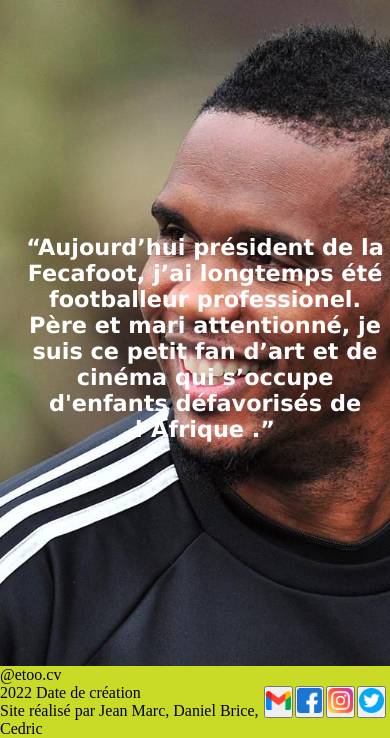
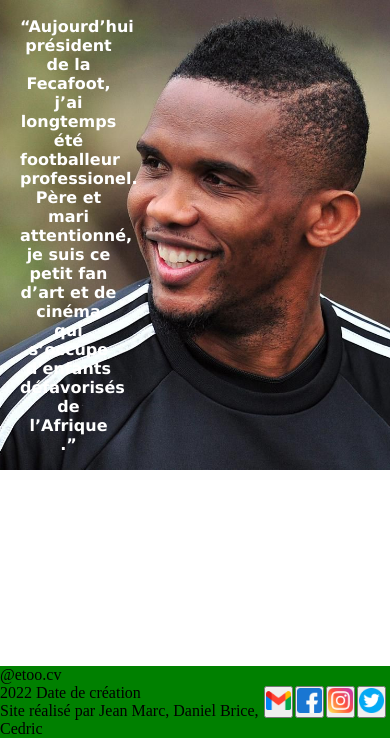
Before and after one commit to BriceDaniel93/project-lions-etoo, a PHP site: page / in a window 390 px wide. Shown: the part 106-844 px from the top of the page. Run offline with PHP 8.4, Linux system fonts and the light colour scheme.

Commit message:
update footer

```diff
--- a/Public/Style/header.css
+++ b/Public/Style/header.css
@@ -3,6 +3,7 @@ header {
     background: linear-gradient(#18391E, #01D758);
     border-top: solid;
     border-bottom: solid;
+    flex-wrap: nowrap;
 }
 
 header img {
--- a/Public/Style/index.css
+++ b/Public/Style/index.css
@@ -1,86 +1,40 @@
-/* html {
-    font: 62, 5%;
-    height: 100%;
-} */
-
-/* h1 {
-    font-size: 2.8rem;
-} */
-
-.hero h2 {
-    font-size: 2rem;
+.contenu h2 {
+    font-size: 2vw;
     color: white;
-    display: flex;
-    justify-content: center;
-    align-items: center;
     padding-left: 20px;
     text-align: center;
     font-family: Verdana, Geneva, Tahoma, sans-serif;
+    width: 30%;
 }
 
-/* li {
-    font-size: 1rem;
-} */
+
 
 ul li button a {
     color: rgb(201, 219, 39);
     text-decoration: none;
 }
 
-/*header*/
-/*
-.main-head {
-    background: rgb(36, 35, 35);
-    color: rgb(201, 219, 39);
-} */
 
-/* nav {
-    min-height: 5vh;
+
+
+.contenu {
+    width: 100%;
+    height: 500px;
+    background-image: url('../Assets/couverture.jpg');
+    background-repeat: no-repeat;
+    background-size: cover;
     display: flex;
     align-items: center;
-    width: 90%;
-    margin: auto;
-    padding: 20 rem;
-} */
-
-
-/* nav ul {
-    display: flex;
-    flex: 1 1 40rem;
-    justify-content: space-around;
-    align-items: center;
-    list-style: none;
-    flex-wrap: wrap;
-} */
-
-/*HERO*/
-
-
-.hero {
-    flex: 1 1 40rem;
-}
-
-.contenu {
-    height: 80vh;
-    width: 100%;
-    /* position: relative; */
-    display: flex;
-    align-items: center;
-    /* height: 80%; */
-    background-image: url('../Assets/couverture.jpg');
-    background-repeat: no-repeat;
-    background-size: 100% 100%;
+    justify-self: flex-start;
 }
 
 
 footer {
-    background-color: rgb(201, 219, 39);
+    background-color: green;
     min-height: 2vh;
     width: 100%;
     margin: auto;
     padding: 2 rem;
-    position: absolute;
-    bottom: 0px;
 
 }
 
@@ -104,56 +58,3 @@ footer {
 .frame_footer ul:nth-child(2) li {
     margin-right: 80px;
 }
-
-@media screen and (max-width:500px) {
-    /* nav {
-        display: flex;
-        text-align: end;
-        justify-content: flex-end;
-    } */
-
-    .contenu {
-        background: url('../Assets/couverture.jpg');
-        background-size: cover;
-        background-position: 45%;
-
-    }
-
-
-    footer {
-        background-color: rgb(201, 219, 39);
-        min-height: 3vh;
-        width: 100%;
-        margin: auto;
-        padding: 10 rem;
-        position: absolute;
-        bottom: 0px;
-
-    }
-
-    .hero h2 {
-        font-size: 1.4rem;
-        color: white;
-        /* border: 1px solid red; */
-
-    }
-
-    .frame_footer {
-        display: flex;
-        justify-content: space-between;
-        width: 100%;
-        align-items: center;
-
-    }
-
-    .frame_footer ul:nth-child(2) {
-        display: flex;
-        margin-right: 2px;
-        list-style: none;
-    }
-
-    .frame_footer ul:nth-child(2) li {
-        margin-right: 2px;
-    }
-
-}
--- /dev/null
+++ b/Public/Style/mobile.css
@@ -0,0 +1,39 @@
+.contenu {
+    background-position: 50%;
+    height: 470px;
+}
+
+.contenu h2 {
+    font-size: 1rem;
+}
+
+
+footer {
+    background-position: 50%;
+    background-color: green;
+    min-height: 3vh;
+    width: 100%;
+    margin: auto;
+    padding: 10 rem;
+    position: absolute;
+    bottom: 0px;
+}
+
+.frame_footer {
+    display: flex;
+    justify-content: space-between;
+    width: 100%;
+    align-items: center;
+}
+
+
+.frame_footer ul:nth-child(2) {
+    display: flex;
+    margin-right: 2px;
+    list-style: none;
+}
+
+
+.frame_footer ul:nth-child(2) li {
+    margin-right: 2px;
+}
--- a/Public/index.php
+++ b/Public/index.php
@@ -7,6 +7,9 @@
     <link rel="stylesheet" href="../Style/style.css">
     <link rel="stylesheet" href="../Style/index.css">
     <link rel="stylesheet" href="../Style/header.css">
+    <link rel='stylesheet' media='screen and (max-width: 700px)' href='../Style/mobile.css' />
+
+
     <link rel="icon" href="images/Fecafoot.jpg">
     <title>@etoo.cv</title>
 </head>
@@ -18,10 +21,8 @@
      ?>
 
     <div class="contenu">
-        <div class="test">
 
-        </div>
-        <section class="hero">
+        <!-- <section class="hero"> -->
             <h2>“Aujourd’hui président de la Fecafoot,
                 j’ai longtemps été footballeur professionel.
                 Père et mari attentionné,
@@ -29,8 +30,10 @@
                 s’occupe d'enfants défavorisés de
                 l’Afrique .”
             </h2>
-        </section>
-        <?php include('footer.php');?>
+        <!-- </section> -->
+
 
     </div>
+
+    <?php include('footer.php');?>
 </body>
```
